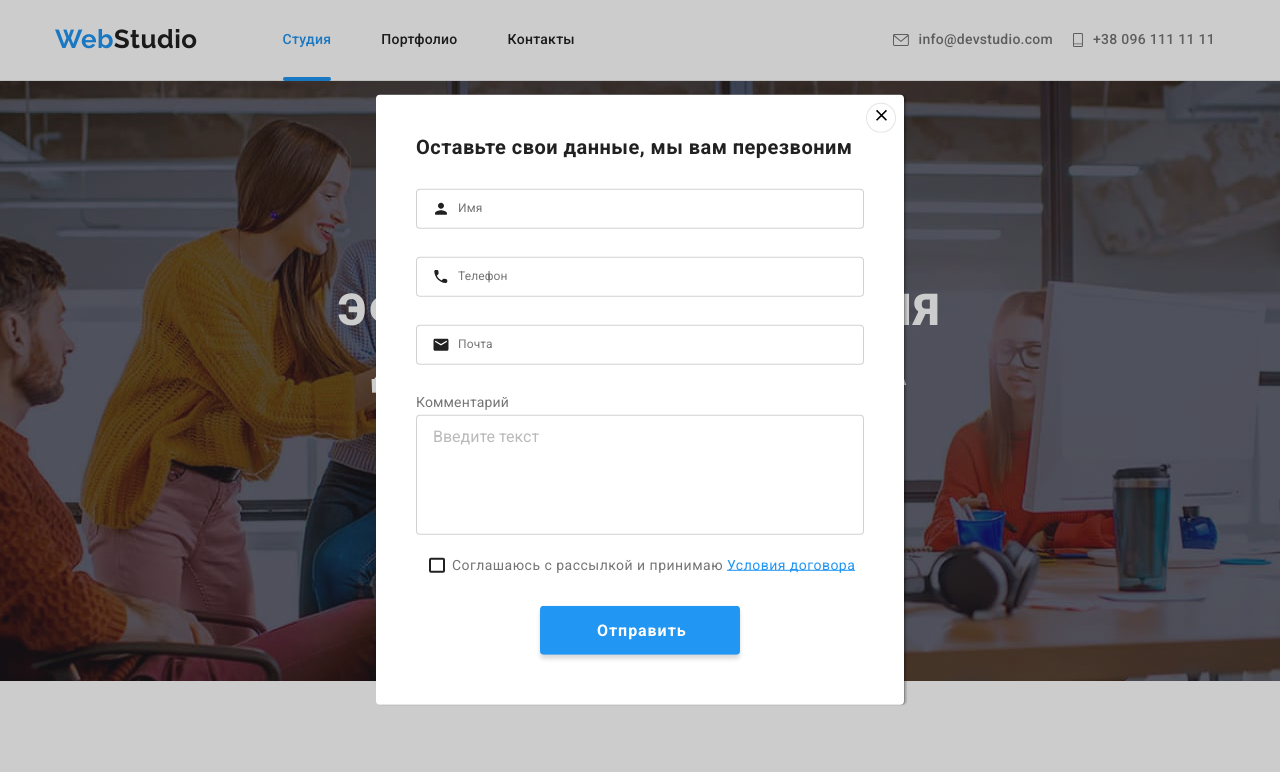
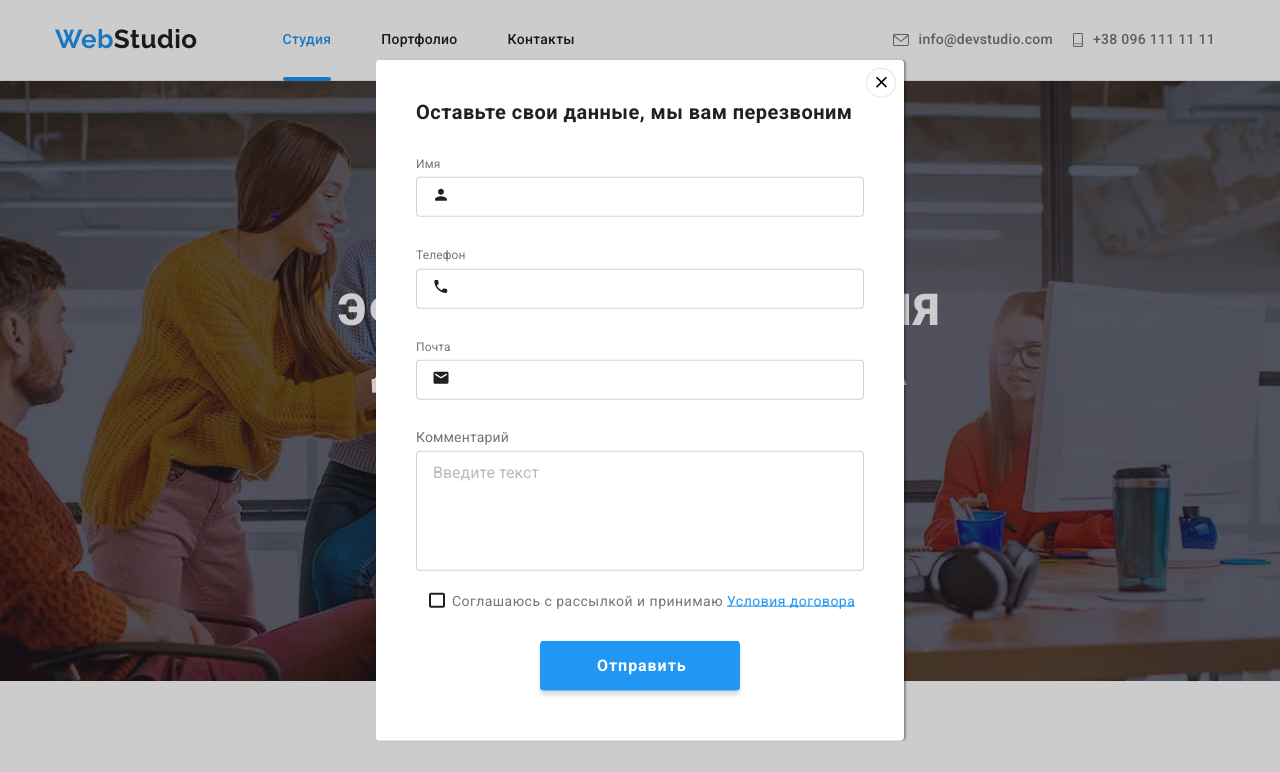
Before and after one commit to Roza-krist/-goit-markup-hw-06, a plain HTML site: page index.html in a window 1280 px wide. Both pictures are taken after a click on the button "Заказать услугу". Shown: the top 772 px of the page. Drawn offline with nearby package versions, Linux system fonts and the light colour scheme.

Commit message:
modal styles

```diff
--- a/css/styles.css
+++ b/css/styles.css
@@ -497,6 +497,7 @@ img {
 .foot-mailing {
   width: 358px;
   height: 50px;
+  padding: 10px;
   border-color: rgba(255, 255, 255, 0.3);
   border-radius: 4px;
   background-color: transparent;
@@ -568,6 +569,7 @@ img {
   height: 30px;
   top: 8px;
   right: 8px;
+  padding: 5px;
   border-radius: 50%;
   border: 1px solid rgba(0, 0, 0, 0.1);
   background-color: var(--main-bg-color);
@@ -575,6 +577,9 @@ img {
 .modal-icon {
   width: 18px;
   height: 18px;
+}
+.modal-button:hover .modal-icon {
+  fill: var(--accent-color);
 }
 .modal-title {
   font-weight: bold;
@@ -593,14 +598,14 @@ img {
 }
 .form-label {
   position: relative;
-  display: flex;
-  flex-direction: column-reverse;
+  display: block;
   margin-bottom: 28px;
 }
 .modal-form-input {
   width: 100%;
   height: 40px;
   border-radius: 4px;
+  margin-top: 5px;
   border: 1px solid rgba(33, 33, 33, 0.2);
   padding: 12px 12px 12px 42px;
   outline: none;
@@ -613,7 +618,7 @@ img {
 .icon-input {
   position: absolute;
   left: 16px;
-  top: 50%;
+  top: 65%;
   width: 18px;
   height: 18px;
   transform: translateY(-50%);
@@ -630,15 +635,8 @@ img {
   line-height: 1.16;
   letter-spacing: 0.01em;
   color: var(--text-color);
-  position: absolute;
-  top: 50%;
-  left: 42px;
-  transform: translateY(-50%);
-  transition: transform 250ms var(--transition-bezier);
 }
-.form-label:focus-within .input-text {
-  transform: translate(-25px, -40px);
-}
+
 .comment .modal-textarea {
   display: flex;
   padding: 12px 16px;
--- a/index.html
+++ b/index.html
@@ -554,11 +554,16 @@
         <form class="modal-form">
           <button class="modal-button" type="button">
             <svg data-modal-close class="modal-icon">
-              <use href="./pictures/sprite.svg#icon-close-madal"></use>
+              <use
+                href="./pictures/sprite.svg#icon-close-madal"
+                width="18"
+                height="18"
+              ></use>
             </svg>
           </button>
           <p class="modal-title">Оставьте свои данные, мы вам перезвоним</p>
           <label class="form-label" for="name">
+            <span class="input-text">Имя</span>
             <input
               class="modal-form-input"
               type="text"
@@ -568,10 +573,10 @@
             <svg class="icon-input">
               <use href="./pictures/sprite.svg#icon-person-label"></use>
             </svg>
-            <span class="input-text">Имя</span>
           </label>
 
           <label class="form-label" for="telephone">
+            <span class="input-text">Телефон</span>
             <input
               class="modal-form-input"
               type="tel"
@@ -581,9 +586,9 @@
             <svg class="icon-input">
               <use href="./pictures/sprite.svg#icon-phone-label"></use>
             </svg>
-            <span class="input-text">Телефон</span>
           </label>
           <label class="form-label" for="email">
+            <span class="input-text">Почта</span>
             <input
               class="modal-form-input"
               type="email"
@@ -593,7 +598,6 @@
             <svg class="icon-input">
               <use href="./pictures/sprite.svg#icon-email-label"></use>
             </svg>
-            <span class="input-text">Почта</span>
           </label>
           <label class="comment" for="comment">
             <span class="comment-text">Комментарий</span>
```
